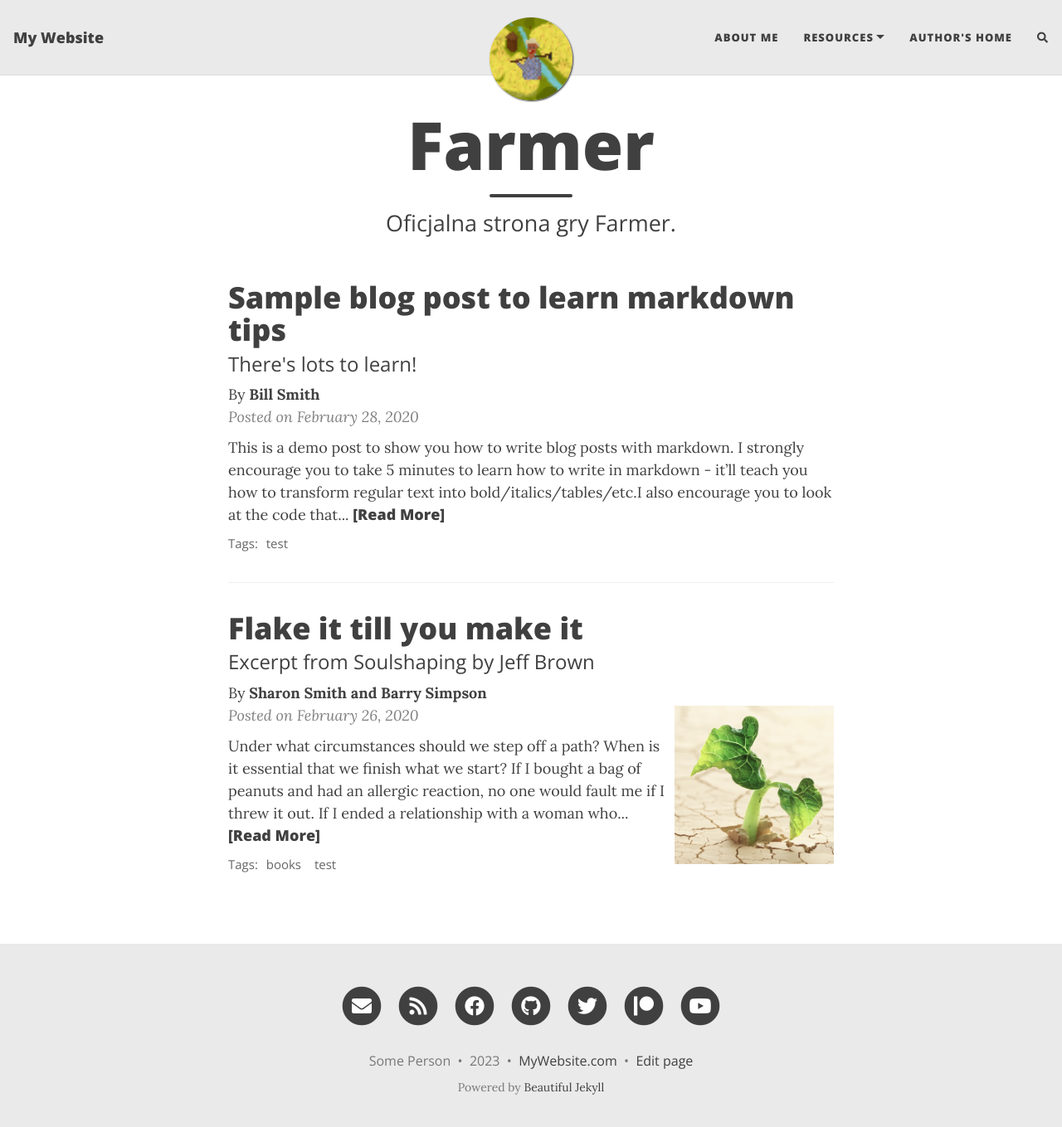
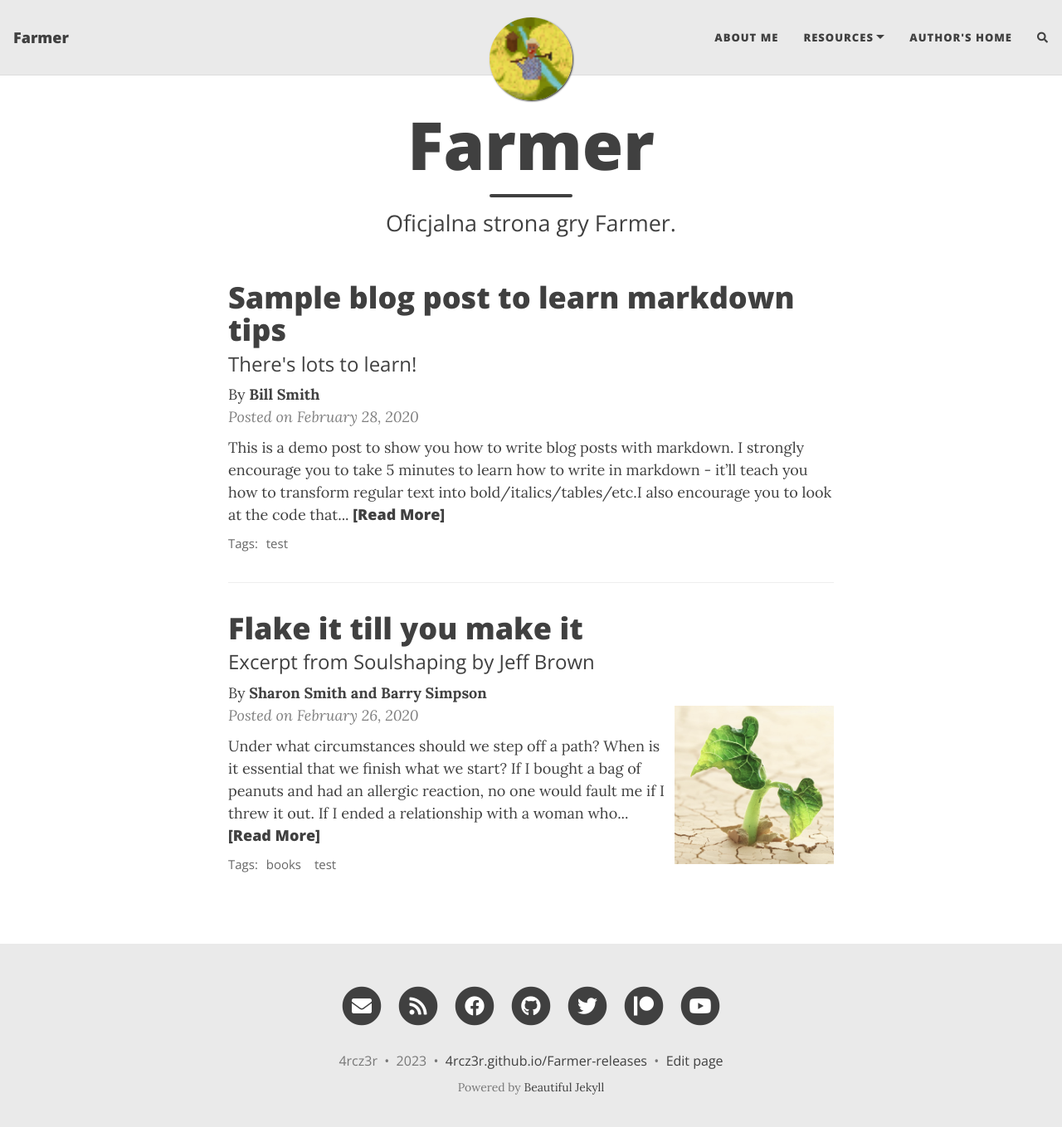
Before and after one commit to 4rcz3r/Farmer-releases, a Jekyll site: the page built from index.html, in a window 1280 px wide and 1372 px high. Shown: the top 1359 px of the window at 83% size. Built offline with Jekyll 4.4.1, drawn with Linux system fonts in a browser that asks for light colours; nearby versions of some CDN libraries; the list of posts is cut into pages by our own code; comment, search, counter and statistics services are not loaded.

Commit message:
Update _config.yml

```diff
--- a/_config.yml
+++ b/_config.yml
@@ -10,10 +10,10 @@
 ############################
 
 # Name of website
-title: My Website
+title: Farmer
 
 # Your name to show in the footer
-author: Some Person
+author: 4rcz3r
 
 ###############################################
 # --- List of links in the navigation bar --- #
@@ -97,7 +97,7 @@ share-links-active:
 
 # How to display the link to your website in the footer
 # Remove this if you don't want a link in the footer
-url-pretty: "MyWebsite.com"
+url-pretty: "4rcz3r.github.io/Farmer-releases"
 
 # Excerpt word length - Truncate the excerpt of each post on the feed page to the specified number of words
 excerpt_length: 50
```
